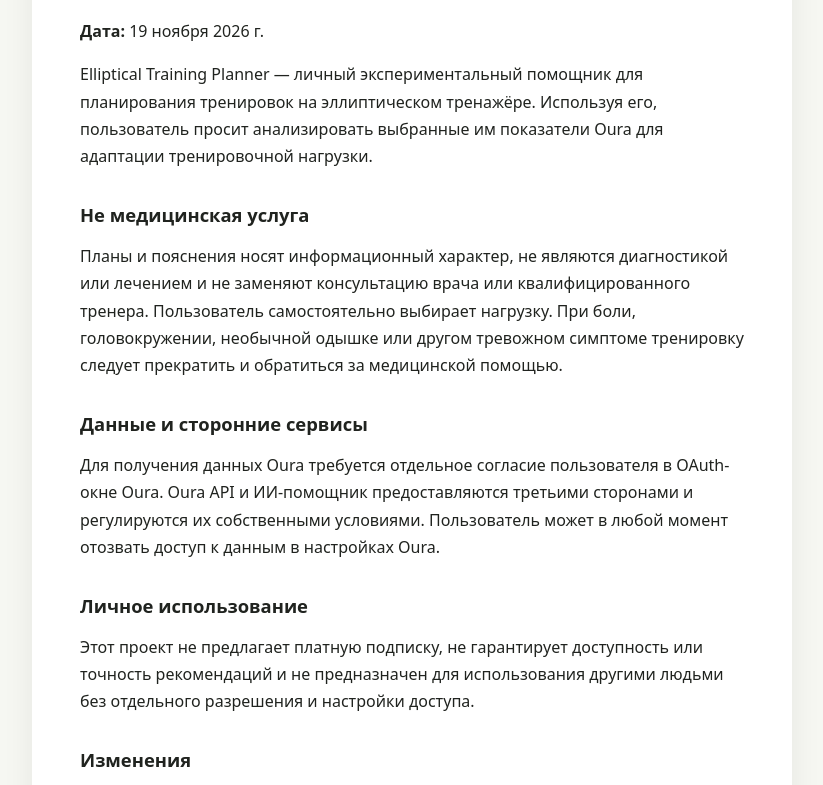
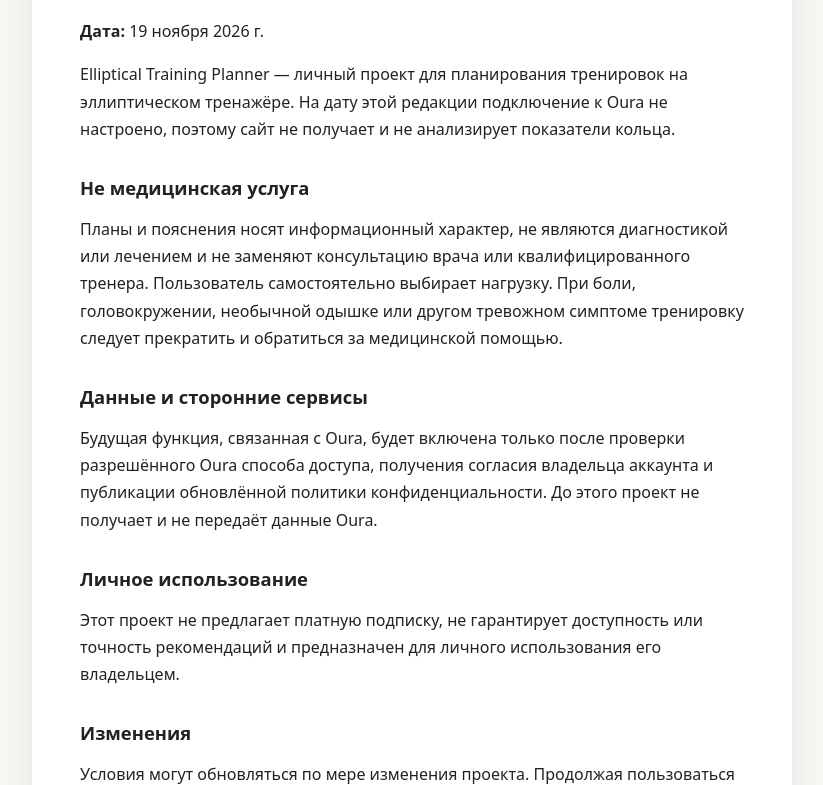
Before and after one commit to Aramzes1/elliptical-training-planner, a plain HTML site: page terms.html in a window 1280 px wide. Shown: the part 165-950 px from the top of the page, without its empty margins (228-1051 px from the left). Drawn offline with Linux system fonts and the light colour scheme.

Commit message:
Clarify Oura integration is not active yet

```diff
--- a/terms.html
+++ b/terms.html
@@ -11,13 +11,13 @@
     <a href="index.html">На главную</a>
     <h1>Условия использования</h1>
     <p><strong>Дата:</strong> 19 ноября 2026 г.</p>
-    <p>Elliptical Training Planner — личный экспериментальный помощник для планирования тренировок на эллиптическом тренажёре. Используя его, пользователь просит анализировать выбранные им показатели Oura для адаптации тренировочной нагрузки.</p>
+    <p>Elliptical Training Planner — личный проект для планирования тренировок на эллиптическом тренажёре. На дату этой редакции подключение к Oura не настроено, поэтому сайт не получает и не анализирует показатели кольца.</p>
     <h2>Не медицинская услуга</h2>
     <p>Планы и пояснения носят информационный характер, не являются диагностикой или лечением и не заменяют консультацию врача или квалифицированного тренера. Пользователь самостоятельно выбирает нагрузку. При боли, головокружении, необычной одышке или другом тревожном симптоме тренировку следует прекратить и обратиться за медицинской помощью.</p>
     <h2>Данные и сторонние сервисы</h2>
-    <p>Для получения данных Oura требуется отдельное согласие пользователя в OAuth-окне Oura. Oura API и ИИ-помощник предоставляются третьими сторонами и регулируются их собственными условиями. Пользователь может в любой момент отозвать доступ к данным в настройках Oura.</p>
+    <p>Будущая функция, связанная с Oura, будет включена только после проверки разрешённого Oura способа доступа, получения согласия владельца аккаунта и публикации обновлённой политики конфиденциальности. До этого проект не получает и не передаёт данные Oura.</p>
     <h2>Личное использование</h2>
-    <p>Этот проект не предлагает платную подписку, не гарантирует доступность или точность рекомендаций и не предназначен для использования другими людьми без отдельного разрешения и настройки доступа.</p>
+    <p>Этот проект не предлагает платную подписку, не гарантирует доступность или точность рекомендаций и предназначен для личного использования его владельцем.</p>
     <h2>Изменения</h2>
     <p>Условия могут обновляться по мере изменения проекта. Продолжая пользоваться помощником после обновления, пользователь принимает актуальную редакцию.</p>
   </main>
```
